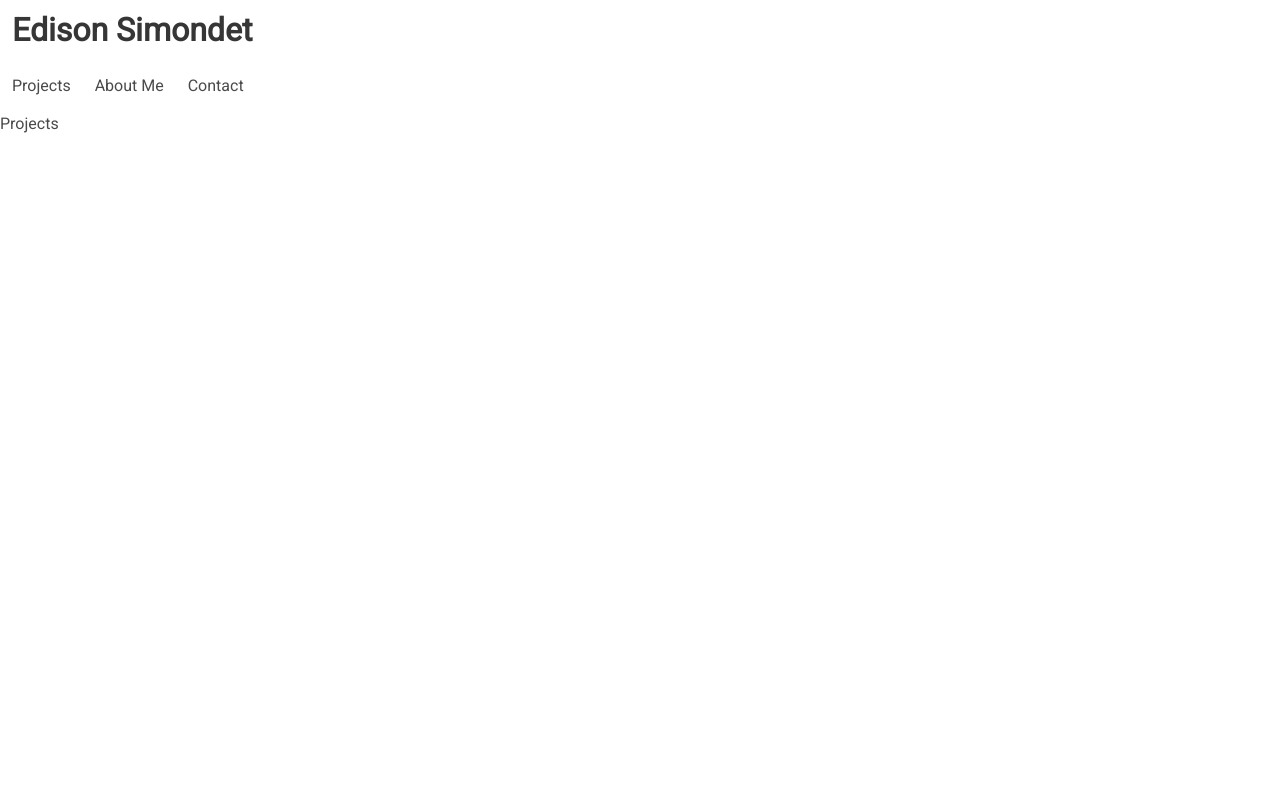
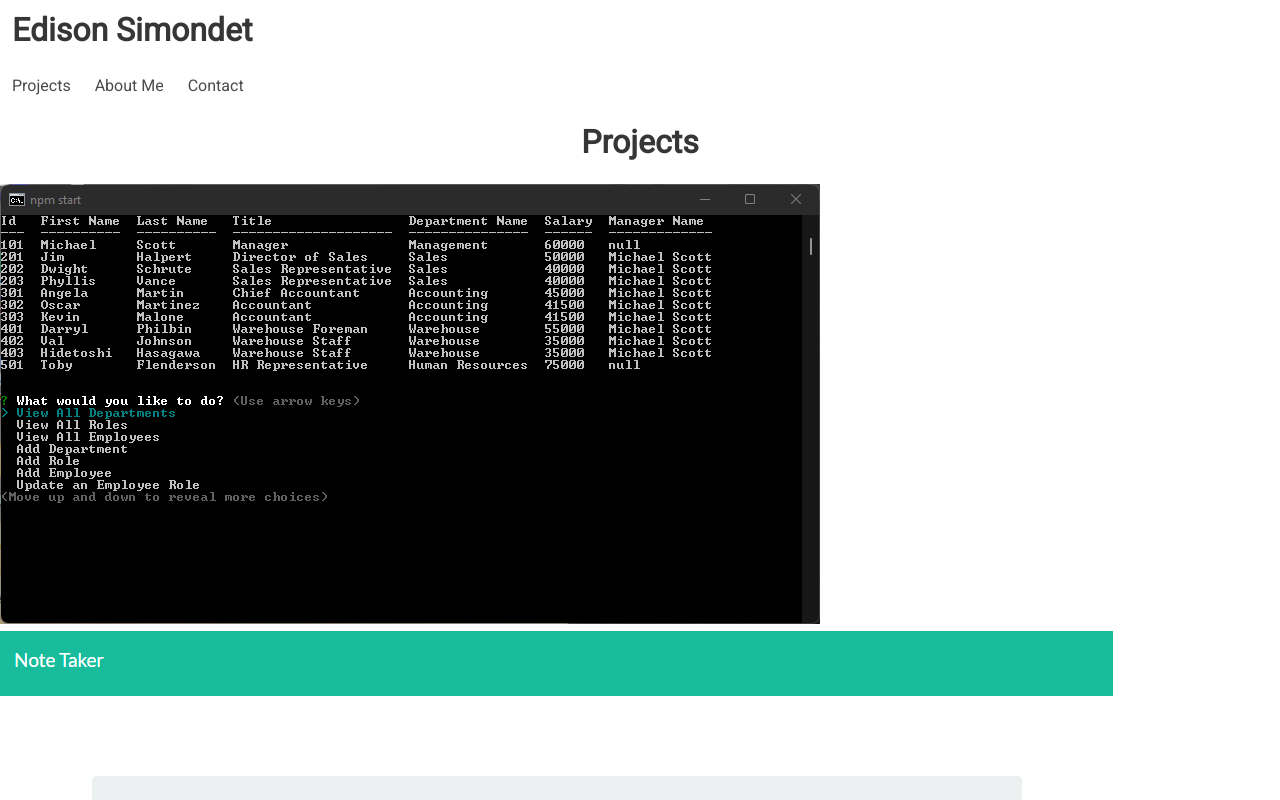
Before and after one commit to esimondet/react-portfolio, a React (Create React App) app: page / in a window 1280 px wide. Shown: the top 800 px of the page. Built offline with nearby package versions, Linux system fonts and the light colour scheme.

Commit message:
projects section dynamically generating images

```diff
--- a/src/components/Modal/index.js
+++ b/src/components/Modal/index.js
@@ -0,0 +1,31 @@
+import React from 'react';
+
+const Modal = ({ onClose, currentProject }) => {
+  const { title, description, features, deployment, github } = currentProject;
+
+  return (
+    <div className="modal">
+      <div className="modal-background"></div>
+      <div className="modal-card">
+        <header className="modal-card-head">
+          <p className="modal-card-title"> {title} </p>
+          <button className="delete" aria-label="close"></button>
+        </header>
+        <section className="modal-card-body">
+          <img src={require(`../../assets/images/${title}.png`)} alt={title} />
+          {description}
+          {features}
+          {deployment}
+          {github}
+        </section>
+        <footer className="modal-card-foot">
+          <button onClick={onClose} type="button" className="button">
+            Back
+          </button>
+        </footer>
+      </div>
+    </div>
+  );
+};
+
+export default Modal;
--- a/src/components/Portfolio/index.js
+++ b/src/components/Portfolio/index.js
@@ -1,6 +1,7 @@
 import React, { useState } from 'react';
+import Modal from '../Modal';
 
-const Portfolio = () => {
+const Portfolio = ({ title }) => {
   const [isModalOpen, setIsModalOpen] = useState(false);
 
   const [projects] = useState([
@@ -15,7 +16,7 @@ const Portfolio = () => {
       title: 'Employee Tracker',
       description:
         'A command prompt application that stores employee information in a SQL database using mysql2',
-      languages: 'Node.js mysql2',
+      features: 'Node.js mysql2',
       deployment: '',
       github: 'https://github.com/esimondet/employee-tracker',
     },
@@ -23,7 +24,7 @@ const Portfolio = () => {
       title: 'Note Taker',
       description:
         'A note taking app that uses Express.js to host a local database over Heroku pages',
-      languages: 'Express.js JavaScript CSS HTML',
+      features: 'Express.js JavaScript CSS HTML',
       deployment: 'https://expressjs-notetaker-app.herokuapp.com/',
       github: 'https://github.com/esimondet/notetaker-app',
     },
@@ -31,14 +32,14 @@ const Portfolio = () => {
       title: 'Turing Quiz',
       description:
         'A just for fun browser-based quiz on the influential Alan Turing',
-      languages: 'JavaScript HTML CSS',
+      features: 'JavaScript HTML CSS',
       deployment: 'https://esimondet.github.io/turing-quiz/',
       github: 'https://github.com/esimondet/turing-quiz',
     },
     {
       title: 'Hero Maps',
       description: 'An exploration of the Marvel API and Google Maps Platforms',
-      languages: 'JavaScript HTML CSS',
+      features: 'JavaScript HTML CSS',
       deployment: 'https://esimondet.github.io/hero-maps/',
       github: 'https://github.com/esimondet/hero-maps',
     },
@@ -46,7 +47,7 @@ const Portfolio = () => {
       title: 'Weather Dashboard',
       description:
         'An app using JQuery and Bulma stylesheets to find and manage weather locations',
-      languages: 'JQuery JavaScript HTML CSS',
+      features: 'JQuery JavaScript HTML CSS',
       deployment:
         'https://esimondet.github.io/challenge-six-weather-dashboard/',
       github: 'https://github.com/esimondet/challenge-six-weather-dashboard',
@@ -54,16 +55,39 @@ const Portfolio = () => {
     {
       title: 'Workday Scheduler',
       description: 'A simple calendar app for scheduling your work day',
-      languages: 'JQuery JavaScript HTML CSS',
+      features: 'JQuery JavaScript HTML CSS',
       deployment:
         'https://esimondet.github.io/challenge-five-work-day-scheduler/',
       github: 'https://github.com/esimondet/challenge-five-work-day-scheduler',
     },
   ]);
 
+  const [currentProject, setCurrentProject] = useState();
+
+  const toggleModal = (project, i) => {
+    setCurrentProject({ ...project, index: i });
+    setIsModalOpen(!isModalOpen);
+  };
+
   return (
     <div>
-      <h1> Projects </h1>
+      <h1 className="title has-text-centered"> Projects </h1>
+      <div>
+        {isModalOpen && (
+          <Modal currentProject={currentProject} onClose={toggleModal} />
+        )}
+        <div>
+          {projects.map((project, i) => (
+            <img
+              src={require(`../../assets/images/${project.title}.png`)}
+              alt={project.title}
+              // className=''
+              onClick={() => toggleModal(project, i)}
+              key={project.title}
+            />
+          ))}
+        </div>
+      </div>
     </div>
   );
 };
```
